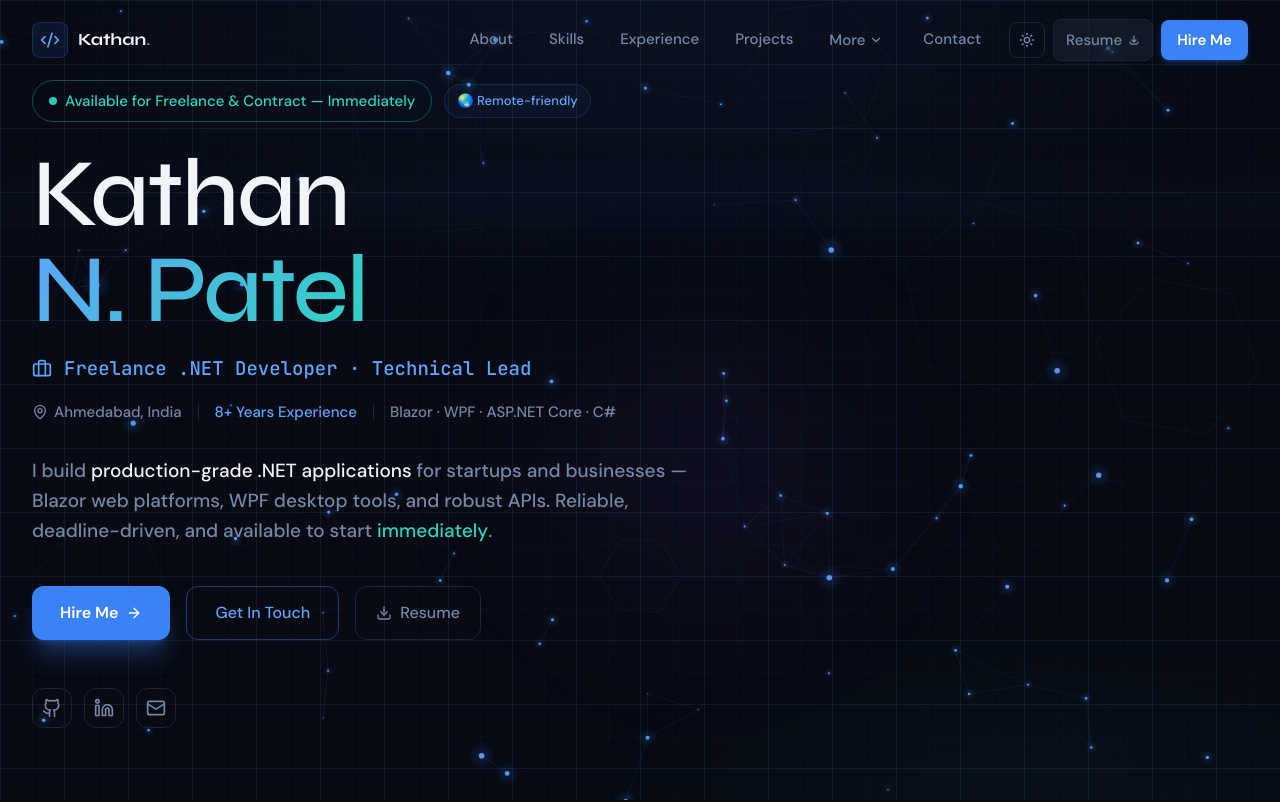
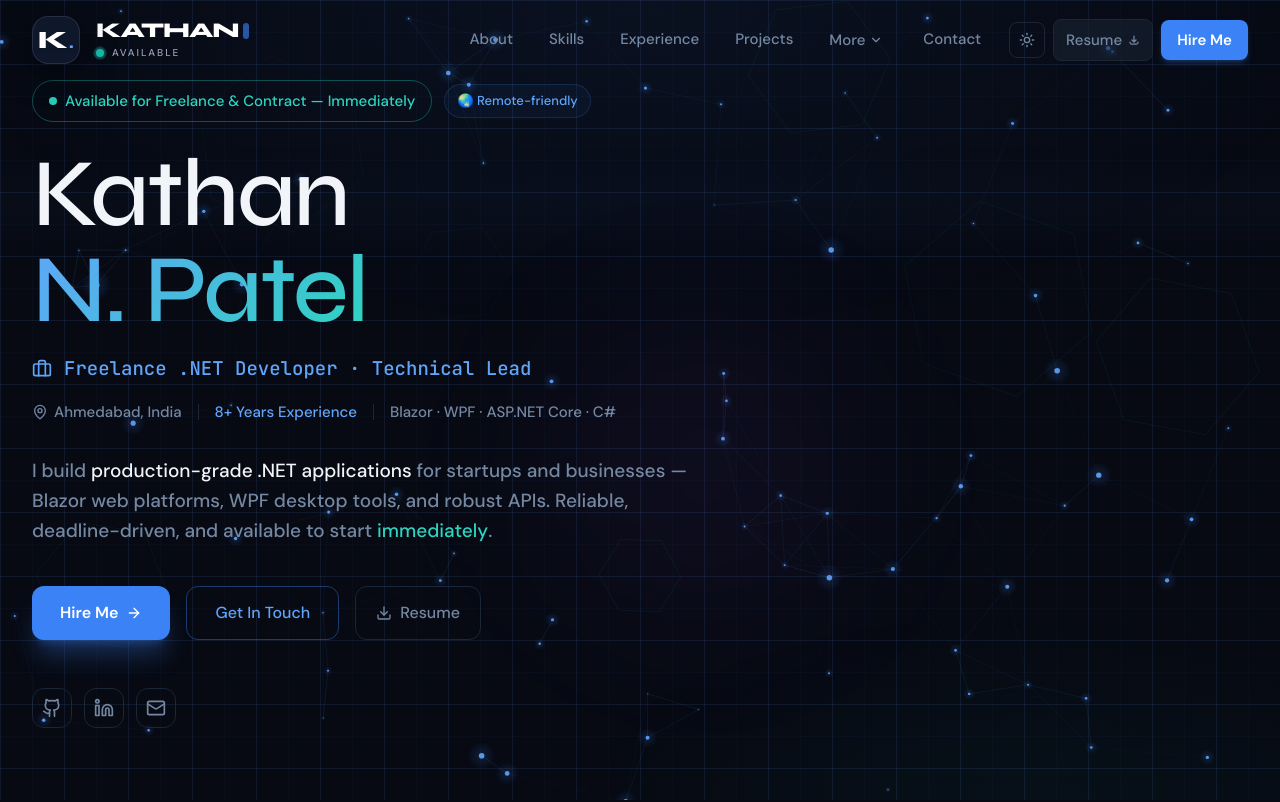
Before and after one commit to kathan555/kathanPortfolio, a Next.js app: page / in a window 1280 px wide. Shown: the top 802 px of the page. Built offline with nearby package versions, Linux system fonts and the light colour scheme.

Commit message:
change the logo.

```diff
--- a/components/Navbar.tsx
+++ b/components/Navbar.tsx
@@ -61,20 +61,70 @@ export function Navbar() {
         <div className="flex items-center justify-between h-16 md:h-20">
 
           {/* Logo */}
-          <Link href="/" className="flex items-center gap-2.5 group">
-            <div className="w-9 h-9 rounded-lg bg-blue-500/10 border border-blue-500/20 flex items-center justify-center group-hover:bg-blue-500/20 group-hover:border-blue-500/40 transition-all">
-              <Code2 className="w-5 h-5 text-blue-400" />
-            </div>
-            <div className="flex flex-col leading-none">
-              <span className="font-display font-bold text-base text-foreground leading-tight">
-                Kathan<span className="text-blue-400">.</span>
-              </span>
-              {/* ── Point 9: Available for work indicator ── */}
+          <Link href="/" className="flex items-center gap-4 group">
+            <motion.div
+              whileHover={{ scale: 1.05, y: -2 }}
+              whileTap={{ scale: 0.95, y: 1 }}
+              className="relative cursor-pointer"
+            >
+              {/* LIGHT MODE: Soft Drop Shadow | DARK MODE: Blue Glow */}
+              <div className="absolute inset-0 bg-blue-500/30 blur-2xl rounded-full opacity-0 group-hover:opacity-100 dark:group-hover:bg-blue-400/40 transition-all duration-500" />
+
+              {/* The Main 3D Container */}
+              <div className="relative w-12 h-12 flex items-center justify-center rounded-2xl
+                /* Light Mode: White clay look */
+                bg-white shadow-[0_10px_20px_rgba(0,0,0,0.05),inset_0_-2px_6px_rgba(0,0,0,0.1)]
+                /* Dark Mode: Glass look */
+                dark:bg-slate-900 dark:shadow-[0_8px_32px_0_rgba(0,0,0,0.5)]
+                dark:backdrop-blur-xl border border-slate-200 dark:border-white/10
+                transition-colors duration-300 overflow-hidden"
+              >
+                {/* Constant Floating Particle Animation (Always moving) */}
+                <motion.div
+                  animate={{
+                    y: [0, -20, 0],
+                    opacity: [0, 1, 0]
+                  }}
+                  transition={{ repeat: Infinity, duration: 2, ease: "easeInOut" }}
+                  className="absolute bottom-0 w-full h-1/2 bg-gradient-to-t from-blue-500/20 to-transparent"
+                />
+
+                {/* High-Gloss Shine (Triggers on Hover) */}
+                <motion.div
+                  initial={{ x: '-100%', skewX: -20 }}
+                  whileHover={{ x: '200%' }}
+                  transition={{ duration: 0.8, ease: "easeInOut" }}
+                  className="absolute inset-0 bg-gradient-to-r from-transparent via-white/40 dark:via-white/10 to-transparent z-10"
+                />
+
+                <span className="relative z-20 text-2xl font-display font-black text-slate-900 dark:text-white">
+                  K<span className="text-blue-600 dark:text-blue-400">.</span>
+                </span>
+              </div>
+            </motion.div>
+
+            <div className="flex flex-col">
+              <div className="flex items-center gap-1">
+                <span className="font-display font-black text-xl tracking-tighter text-slate-900 dark:text-white leading-none">
+                  KATHAN
+                </span>
+                <motion.div
+                  animate={{ opacity: [1, 0, 1] }}
+                  transition={{ repeat: Infinity, duration: 1.5 }}
+                  className="w-1.5 h-4 bg-blue-500 rounded-full"
+                />
+              </div>
+
               {personalInfo.availableForWork && (
-                <span className="hidden xs:flex items-center gap-1 text-[10px] text-teal-400 font-medium leading-tight">
-                  <span className="w-1.5 h-1.5 rounded-full bg-teal-400 animate-pulse inline-block" />
-                  Available for work
-                </span>
+                <div className="flex items-center gap-2 mt-1">
+                  <span className="flex h-2 w-2">
+                    <span className="animate-ping absolute inline-flex h-2 w-2 rounded-full bg-teal-400 opacity-75"></span>
+                    <span className="relative inline-flex rounded-full h-2 w-2 bg-teal-500"></span>
+                  </span>
+                  <span className="text-[10px] uppercase tracking-[0.2em] font-black text-slate-500 dark:text-slate-400">
+                    Available
+                  </span>
+                </div>
               )}
             </div>
           </Link>
```
